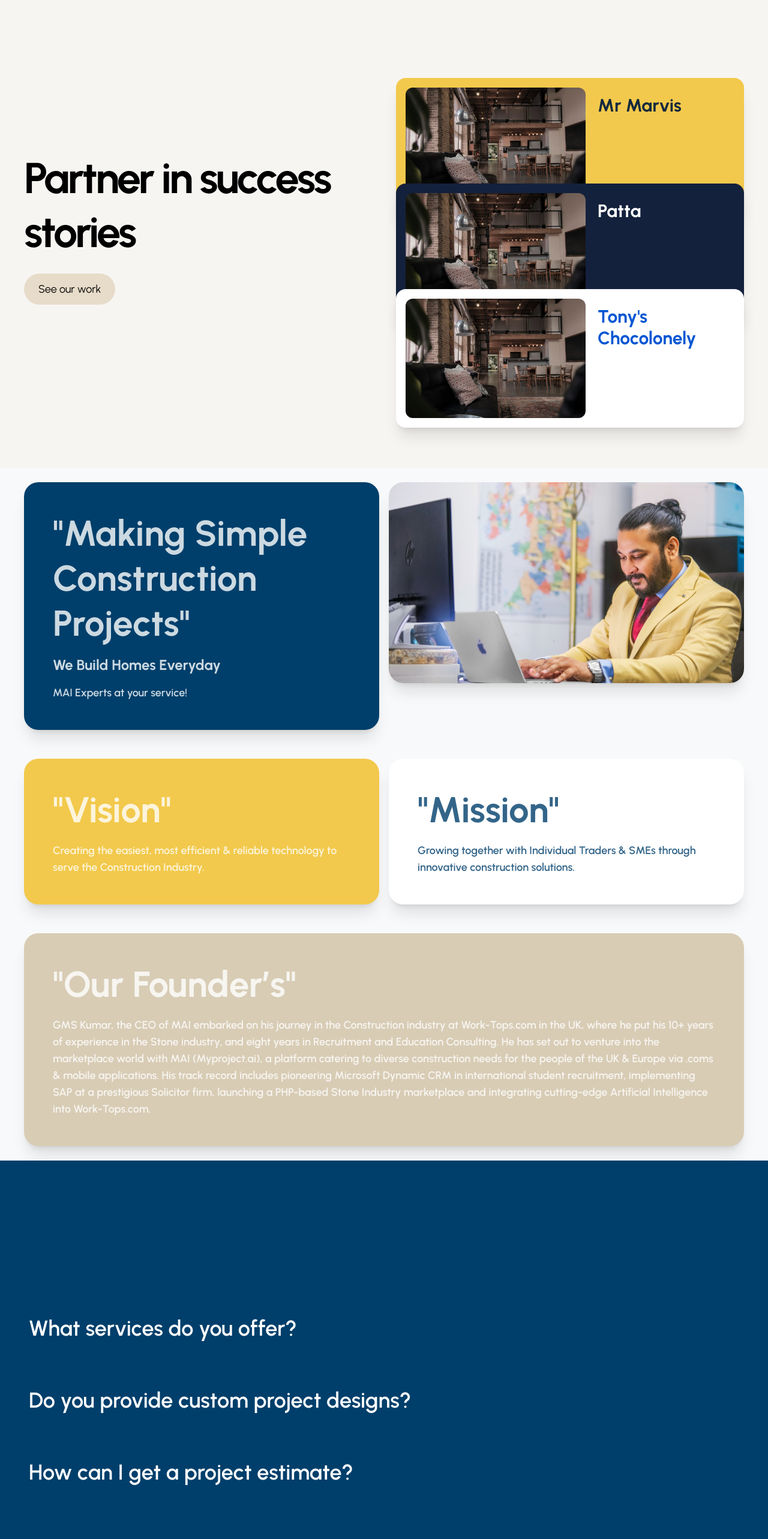
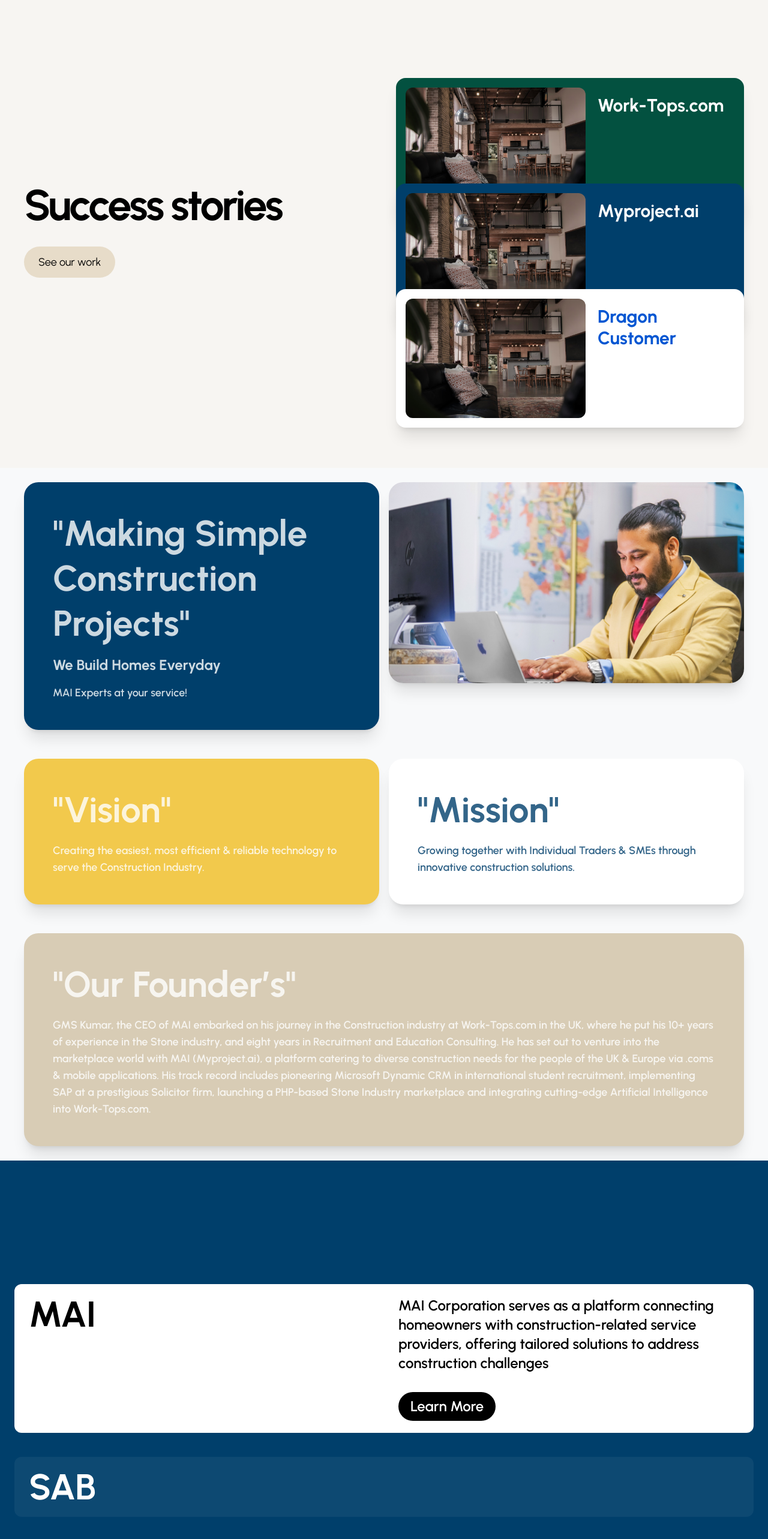
Before and after one commit to Viki2601/nextjs-threejs-project, a Next.js app: page / in a window 1280 px wide. Shown: the part 820-3386 px from the top of the page at 60% size. Built offline with nearby package versions, Linux system fonts and the light colour scheme.

Commit message:
Cards Changes

```diff
--- a/src/app/components/detailedView.jsx
+++ b/src/app/components/detailedView.jsx
@@ -2,55 +2,78 @@
 
 import { useState } from "react";
 import { motion, AnimatePresence } from "framer-motion";
+import { useRouter } from "next/navigation";
 
 const faqs = [
   {
-    question: "What services do you offer?",
+    question: "MAI",
+    button: "/about",
     answer:
-      "We offer end-to-end construction solutions from planning to execution with a focus on efficiency and innovation.",
+      "MAI Corporation serves as a platform connecting homeowners with construction-related service providers, offering tailored solutions to address construction challenges",
   },
   {
-    question: "Do you provide custom project designs?",
+    question: "SAB",
+    button: "/csr",
     answer:
-      "Yes, our design team collaborates with clients to deliver tailored solutions that fit specific needs and budgets.",
-  },
-  {
-    question: "How can I get a project estimate?",
-    answer:
-      "Simply contact us through our website or call our support. We’ll schedule a consultation to discuss your requirements.",
+      "SAB's primary objective is to raise awareness about the critical importance of nurturing strong bonds within diverse family dynamics. Whether it involves the relationship between a mother and daughter, father and son, husband and wife, or any other familial connection, we highlight the significance of strengthening these bonds. We firmly believe that a healthy family serves as the cornerstone of a prosperous nation. A well-supported child excels in learning, exudes positivity, and ultimately contributes to building a stronger society.",
   },
 ];
 
 export default function FAQSection() {
-  const [activeIndex, setActiveIndex] = useState(null);
+  const [activeIndex, setActiveIndex] = useState(0);
+  const router = useRouter();
 
   const toggleFAQ = (index) => {
     setActiveIndex((prevIndex) => (prevIndex === index ? null : index));
   };
 
+  const handleRedirect = (path) => {
+    router.push(path);
+  };
+
   return (
     <section className="text-white w-full px-6 py-20 font-urbanist">
-      <div className="mx-auto space-y-10">
+      <div className="mx-auto space-y-10 w-full">
         {faqs.map((faq, idx) => (
-          <div key={idx} className={`transition-all duration-300 rounded-xl overflow-hidden ${ activeIndex === idx ? "bg-white text-black" : "" }`}>
-            <button onClick={() => toggleFAQ(idx)} className="w-full text-left px-6 py-5 flex justify-between items-center font-semibold text-4xl">
+          <motion.div
+            key={idx}
+            layout
+            transition={{ layout: { duration: 0.5, ease: "easeInOut" } }}
+            className={`flex flex-col md:flex-row justify-between items-start rounded-xl overflow-hidden transition-all duration-700 ${
+              activeIndex === idx ? "bg-white text-black" : "bg-white/5 text-white"
+            }`}
+          >
+            {/* Question */}
+            <button
+              onClick={() => toggleFAQ(idx)}
+              className="w-full md:w-1/2 text-left px-6 py-5 flex justify-between items-center font-bold text-3xl sm:text-6xl"
+            >
               {faq.question}
             </button>
+
+            {/* Answer + Redirect Button */}
             <AnimatePresence initial={false}>
               {activeIndex === idx && (
                 <motion.div
                   key="content"
+                  layout
                   initial={{ opacity: 0 }}
-                  animate={{ opacity: 1 }}
-                  exit={{ opacity: 0 }}
+                  animate={{ opacity: 1}}
+                  exit={{ opacity: 0}}
                   transition={{ duration: 0.3 }}
-                  className="px-6 pb-6 text-base"
+                  className="w-full md:w-1/2 px-6 py-5 font-semibold text-base sm:text-2xl text-left space-y-4"
                 >
-                  {faq.answer}
+                  <p>{faq.answer}</p>
+                  <button
+                    onClick={() => handleRedirect(faq.button)}
+                    className="mt-4 inline-block bg-black text-white px-5 py-2 rounded-full hover:bg-zinc-800 transition-colors duration-300"
+                  >
+                    Learn More
+                  </button>
                 </motion.div>
               )}
             </AnimatePresence>
-          </div>
+          </motion.div>
         ))}
       </div>
     </section>
--- a/src/app/components/slideOpener.jsx
+++ b/src/app/components/slideOpener.jsx
@@ -1,7 +1,11 @@
 'use client';
 
 import { motion } from 'framer-motion';
+import Image from 'next/image';
 import { useState } from 'react';
+import Worktops from "@/app/assets/landing/Worktops.png";
+import Myproject from "@/app/assets/landing/Myproject.png";
+
 
 const Services = () => {
     const [activeTab, setActiveTab] = useState('strategy');
@@ -20,39 +24,39 @@ const Services = () => {
 
                 <div className="grid md:grid-cols-3 gap-8 mb-16">
                     <motion.button
-                        className={`text-left pb-4 ${activeTab === 'strategy' ? 'border-b-4 border-black' : 'opacity-50'}`}
-                        onClick={() => setActiveTab('strategy')}
+                        className={`text-left pb-4 ${activeTab === 'worktops' ? 'border-b-4 border-black' : 'opacity-50'}`}
+                        onClick={() => setActiveTab('worktops')}
                         whileHover={{ opacity: 1 }}
                         initial={{ opacity: 0.5 }}
-                        animate={{ opacity: activeTab === 'strategy' ? 1 : 0.5 }}
+                        animate={{ opacity: activeTab === 'worktops' ? 1 : 0.5 }}
                     >
-                        <h2 className="text-3xl font-bold mb-4">Strategy</h2>
+                        <h2 className="text-3xl font-bold mb-4">Work-Tops.com</h2>
                     </motion.button>
 
                     <motion.button
-                        className={`text-left pb-4 ${activeTab === 'creative' ? 'border-b-4 border-black' : 'opacity-50'}`}
-                        onClick={() => setActiveTab('creative')}
+                        className={`text-left pb-4 ${activeTab === 'myproject' ? 'border-b-4 border-black' : 'opacity-50'}`}
+                        onClick={() => setActiveTab('myproject')}
                         whileHover={{ opacity: 1 }}
                         initial={{ opacity: 0.5 }}
-                        animate={{ opacity: activeTab === 'creative' ? 1 : 0.5 }}
+                        animate={{ opacity: activeTab === 'myproject' ? 1 : 0.5 }}
                     >
-                        <h2 className="text-3xl font-bold mb-4">Creative</h2>
+                        <h2 className="text-3xl font-bold mb-4">Myproject.ai</h2>
                     </motion.button>
 
                     <motion.button
-                        className={`text-left pb-4 ${activeTab === 'technology' ? 'border-b-4 border-black' : 'opacity-50'}`}
-                        onClick={() => setActiveTab('technology')}
+                        className={`text-left pb-4 ${activeTab === 'dc' ? 'border-b-4 border-black' : 'opacity-50'}`}
+                        onClick={() => setActiveTab('dc')}
                         whileHover={{ opacity: 1 }}
                         initial={{ opacity: 0.5 }}
-                        animate={{ opacity: activeTab === 'technology' ? 1 : 0.5 }}
+                        animate={{ opacity: activeTab === 'dc' ? 1 : 0.5 }}
                     >
-                        <h2 className="text-3xl font-bold mb-4">Technology</h2>
+                        <h2 className="text-3xl font-bold mb-4">Dragon Customer</h2>
                     </motion.button>
                 </div>
 
                 <div className="relative min-h-[400px]">
                     {/* Strategy Content */}
-                    {activeTab === 'strategy' && (
+                    {activeTab === 'worktops' && (
                         <motion.div
                             className="grid md:grid-cols-2 gap-12"
                             initial={{ opacity: 0, x: -20 }}
@@ -66,20 +70,19 @@ const Services = () => {
                                 </p>
                             </div>
                             <div className="flex items-center justify-center">
-                                <motion.div
-                                    className="bg-black text-white p-8 rounded-lg w-full max-w-md"
-                                    initial={{ scale: 0.9 }}
-                                    animate={{ scale: 1 }}
-                                    transition={{ duration: 0.5, delay: 0.2 }}
-                                >
-                                    <h3 className="text-2xl font-bold mb-4">Black Earth</h3>
-                                </motion.div>
+                                <Image
+                                    src={Worktops}
+                                    alt="Worktops"
+                                    width={500}
+                                    height={400}
+                                    className="rounded-xl border object-cover"
+                                />
                             </div>
                         </motion.div>
                     )}
 
                     {/* Creative Content */}
-                    {activeTab === 'creative' && (
+                    {activeTab === 'myproject' && (
                         <motion.div
                             className="grid md:grid-cols-2 gap-12"
                             initial={{ opacity: 0, x: -20 }}
@@ -106,7 +109,7 @@ const Services = () => {
                     )}
 
                     {/* Technology Content */}
-                    {activeTab === 'technology' && (
+                    {activeTab === 'dc' && (
                         <motion.div
                             initial={{ opacity: 0, x: -20 }}
                             animate={{ opacity: 1, x: 0 }}
--- a/src/app/components/stackCards.jsx
+++ b/src/app/components/stackCards.jsx
@@ -3,6 +3,8 @@
 import { motion } from 'framer-motion';
 import Image from 'next/image';
 import Banner from "@/app/assets/landing/Banner.avif";
+import Worktops from "@/app/assets/landing/Worktops.png";
+import Myproject from "@/app/assets/landing/Myproject.png";
 
 const SuccessStories = () => {
   return (
@@ -11,7 +13,7 @@ const SuccessStories = () => {
         {/* Text Content */}
         <div>
           <h1 className="text-4xl sm:text-5xl lg:text-6xl xl:text-7xl font-bold leading-tight text-black tracking-tighter">
-            Partner in success stories
+            Success stories
           </h1>
           <button className="mt-6 bg-[#E7DCC9] text-black py-3 px-6 rounded-full text-base sm:text-lg font-medium">
             See our work
@@ -29,24 +31,24 @@ const SuccessStories = () => {
           <div className="flex flex-col gap-6 md:hidden">
             <motion.div
               whileHover={{ y: -10 }}
-              className="bg-[#F2C94C] p-4 rounded-2xl shadow-xl flex flex-col sm:flex-row space-y-4 sm:space-y-0 sm:space-x-5"
+              className="bg-[#035140] p-4 rounded-2xl shadow-xl flex flex-col sm:flex-row space-y-4 sm:space-y-0 sm:space-x-5"
             >
-              <Image src={Banner} alt="Mr Marvis" width={300} height={200} className="rounded-xl object-cover" />
-              <h3 className="text-2xl sm:text-3xl font-bold text-[#13293D] mt-2">Mr Marvis</h3>
+              <Image src={Worktops} alt="Mr Marvis" width={300} height={200} className="rounded-xl object-cover" />
+              <h3 className="text-2xl sm:text-3xl font-bold text-[#13293D] mt-2">Work-Tops.com</h3>
             </motion.div>
             <motion.div
               whileHover={{ y: -10 }}
-              className="bg-[#14213D] p-4 rounded-2xl shadow-xl flex flex-col sm:flex-row space-y-4 sm:space-y-0 sm:space-x-5"
+              className="bg-[#003F6B] p-4 rounded-2xl shadow-xl flex flex-col sm:flex-row space-y-4 sm:space-y-0 sm:space-x-5"
             >
-              <Image src={Banner} alt="Patta" width={300} height={200} className="rounded-xl object-cover" />
-              <h3 className="text-2xl sm:text-3xl font-bold text-white mt-2">Patta</h3>
+              <Image src={Myproject} alt="Patta" width={300} height={200} className="rounded-xl object-cover" />
+              <h3 className="text-2xl sm:text-3xl font-bold text-white mt-2">Myproject.ai</h3>
             </motion.div>
             <motion.div
               whileHover={{ y: -10 }}
               className="bg-white p-4 rounded-2xl shadow-xl flex flex-col sm:flex-row space-y-4 sm:space-y-0 sm:space-x-5"
             >
               <Image src={Banner} alt="Tony's Chocolonely" width={300} height={200} className="rounded-xl object-cover" />
-              <h3 className="text-2xl sm:text-3xl font-bold text-[#0056D2] mt-2">Tony's Chocolonely</h3>
+              <h3 className="text-2xl sm:text-3xl font-bold text-[#0056D2] mt-2">Dragon Customer</h3>
             </motion.div>
           </div>
 
@@ -54,24 +56,24 @@ const SuccessStories = () => {
           <div className="hidden md:block relative h-full">
             <motion.div
               whileHover={{ y: -30 }}
-              className="bg-[#F2C94C] p-4 rounded-2xl shadow-xl absolute top-0 w-full flex space-x-5"
+              className="bg-[#035140] p-4 rounded-2xl shadow-xl absolute top-0 w-full flex space-x-5"
             >
               <Image src={Banner} alt="Mr Marvis" width={300} height={200} className="rounded-xl object-cover" />
-              <h3 className="text-3xl font-bold text-[#13293D] mt-3">Mr Marvis</h3>
+              <h3 className="text-3xl font-bold text-white mt-3">Work-Tops.com</h3>
             </motion.div>
             <motion.div
               whileHover={{ y: -30 }}
-              className="bg-[#14213D] p-4 rounded-2xl shadow-xl absolute top-44 w-full flex space-x-5"
+              className="bg-[#003F6B] p-4 rounded-2xl shadow-xl absolute top-44 w-full flex space-x-5"
             >
               <Image src={Banner} alt="Patta" width={300} height={200} className="rounded-xl object-cover" />
-              <h3 className="text-3xl font-bold text-white mt-3">Patta</h3>
+              <h3 className="text-3xl font-bold text-white mt-3">Myproject.ai</h3>
             </motion.div>
             <motion.div
               whileHover={{ y: -30 }}
               className="bg-white p-4 rounded-2xl shadow-xl absolute top-[22rem] w-full flex space-x-5"
             >
               <Image src={Banner} alt="Tony's Chocolonely" width={300} height={200} className="rounded-xl object-cover" />
-              <h3 className="text-3xl font-bold text-[#0056D2] mt-3">Tony's Chocolonely</h3>
+              <h3 className="text-3xl font-bold text-[#0056D2] mt-3">Dragon Customer</h3>
             </motion.div>
           </div>
         </motion.div>
--- a/src/app/page.js
+++ b/src/app/page.js
@@ -27,14 +27,14 @@ export default function Home() {
         <DetailedView />
       </section>
       <section className="w-full flex justify-center items-center min-h-screen ">
+        <Services />
+      </section>
+      <section className="w-full flex justify-center items-center min-h-screen ">
         <SAB />
       </section>
       {/* <section className="w-full flex justify-center items-center min-h-screen ">
         <Testimonials />
       </section> */}
-      <section className="w-full flex justify-center items-center min-h-screen ">
-        <Services />
-      </section>
       <ToastContainer position="top-right" autoClose={3000} />
     </main>
   );
```
Also changed, not shown: src/app/assets/landing/Myproject.png (added), src/app/assets/landing/Worktops.png (added).
